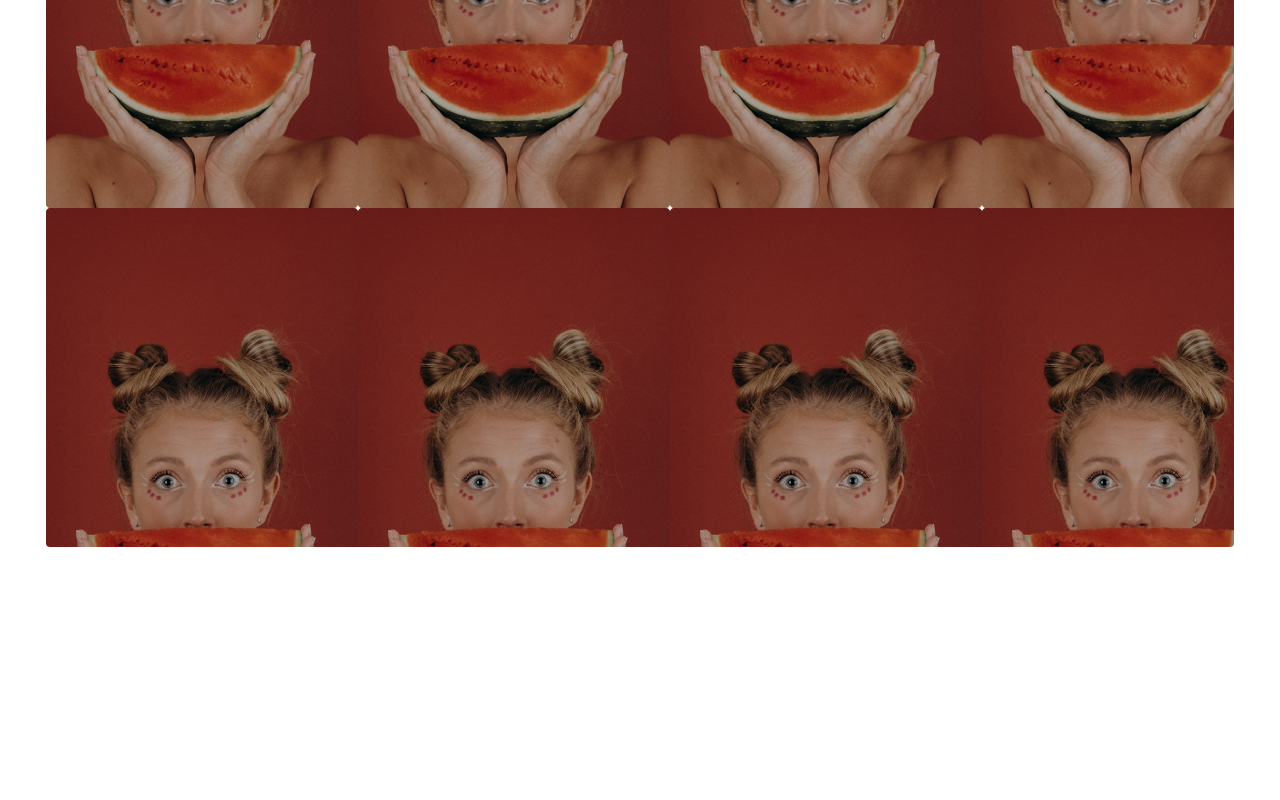
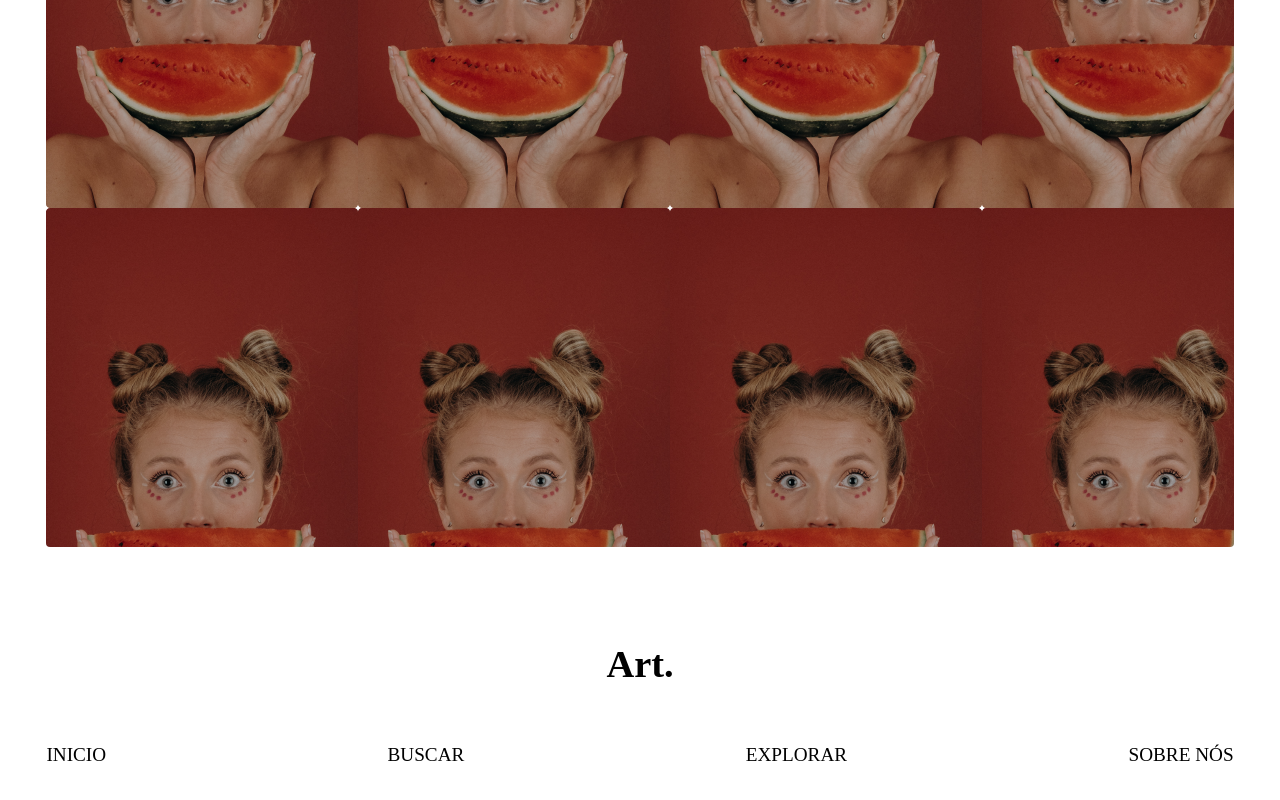
Before and after one commit to ArtyrAlmeida/codelandia-desafio26-art., a React (Create React App) app: page / in a window 1280 px wide. Shown: the part 5264-6064 px from the top of the page. Before the commit the page ends 5819 px from the top, so only its background shows below. Built offline with nearby package versions, Linux system fonts and the light colour scheme; the HTML template or start-up script is replaced by a standard one.

Commit message:
view: adiciona componente de footer

```diff
--- a/src/App.js
+++ b/src/App.js
@@ -1,12 +1,14 @@
 import React from 'react';
 import Header from './components/Header';
 import Main from './components/Main';
+import Footer from './components/Footer';
 
 function App() {
   return (
     <>
       <Header/>
       <Main/>
+      <Footer/>
     </>
   );
 }
--- /dev/null
+++ b/src/components/Footer.css
@@ -0,0 +1,23 @@
+footer {
+    display: flex;
+    flex-direction: column;
+    align-items: center;
+    gap: 1.6rem;
+    margin-top: 4em;
+    padding: 0 2.4em 4rem;
+    color: var(--title-color);
+}
+
+footer h2 {
+    font-size: 2.4rem;
+    font-weight: 600;
+}
+
+footer nav {
+    display: flex;
+    justify-content: space-between;
+    width: 100%;
+
+    font-size: 1.2rem;
+    font-weight: 500;
+}
--- /dev/null
+++ b/src/components/Footer.js
@@ -0,0 +1,18 @@
+import React from "react";
+import "./Footer.css"
+
+function Footer() {
+    return (
+        <footer>
+            <h2>Art.</h2>
+            <nav>
+                <a>INICIO</a>
+                <a>BUSCAR</a>
+                <a>EXPLORAR</a>
+                <a>SOBRE NÓS</a>
+            </nav>
+        </footer>
+    )
+}
+
+export default Footer;
```
